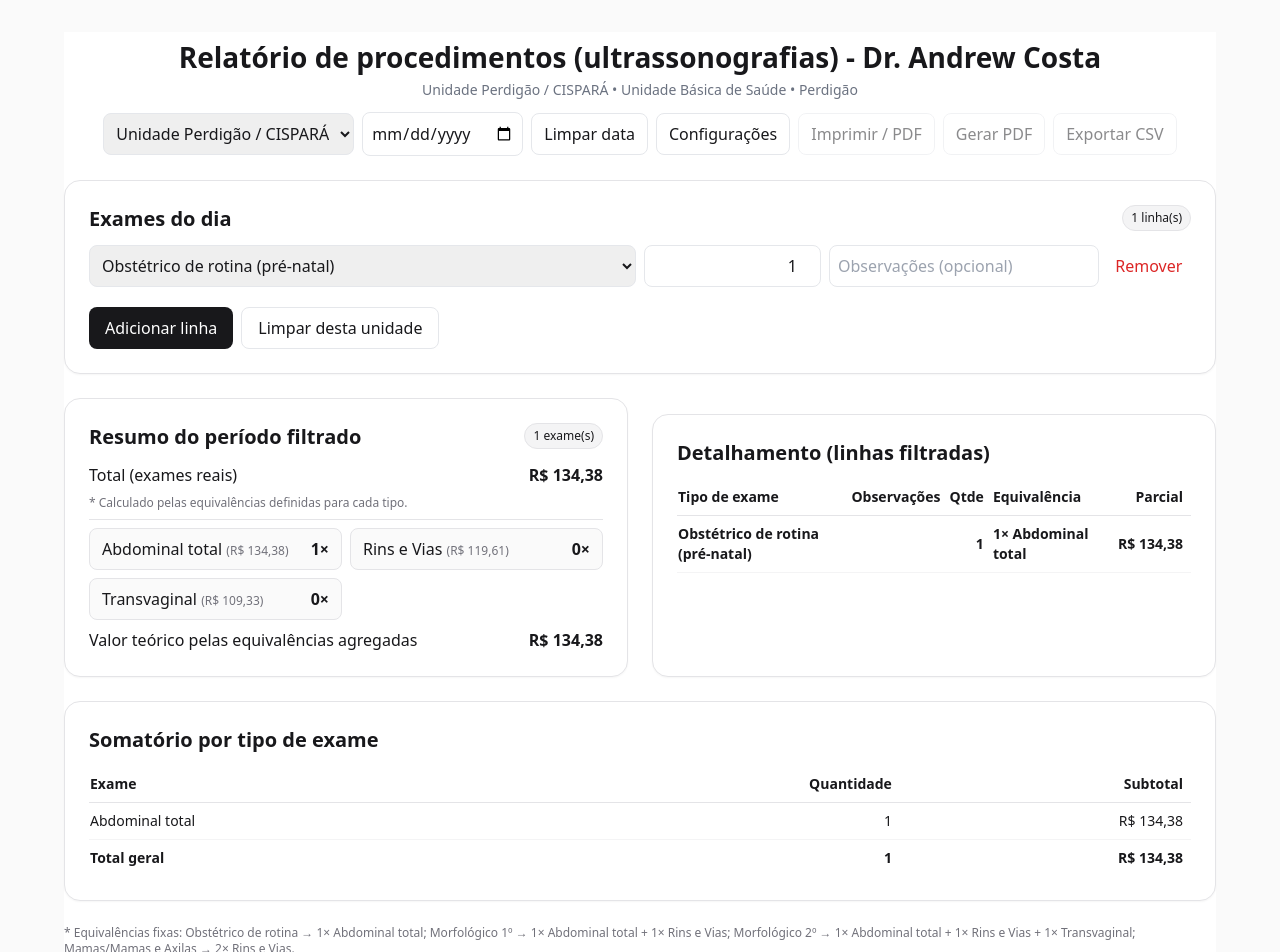
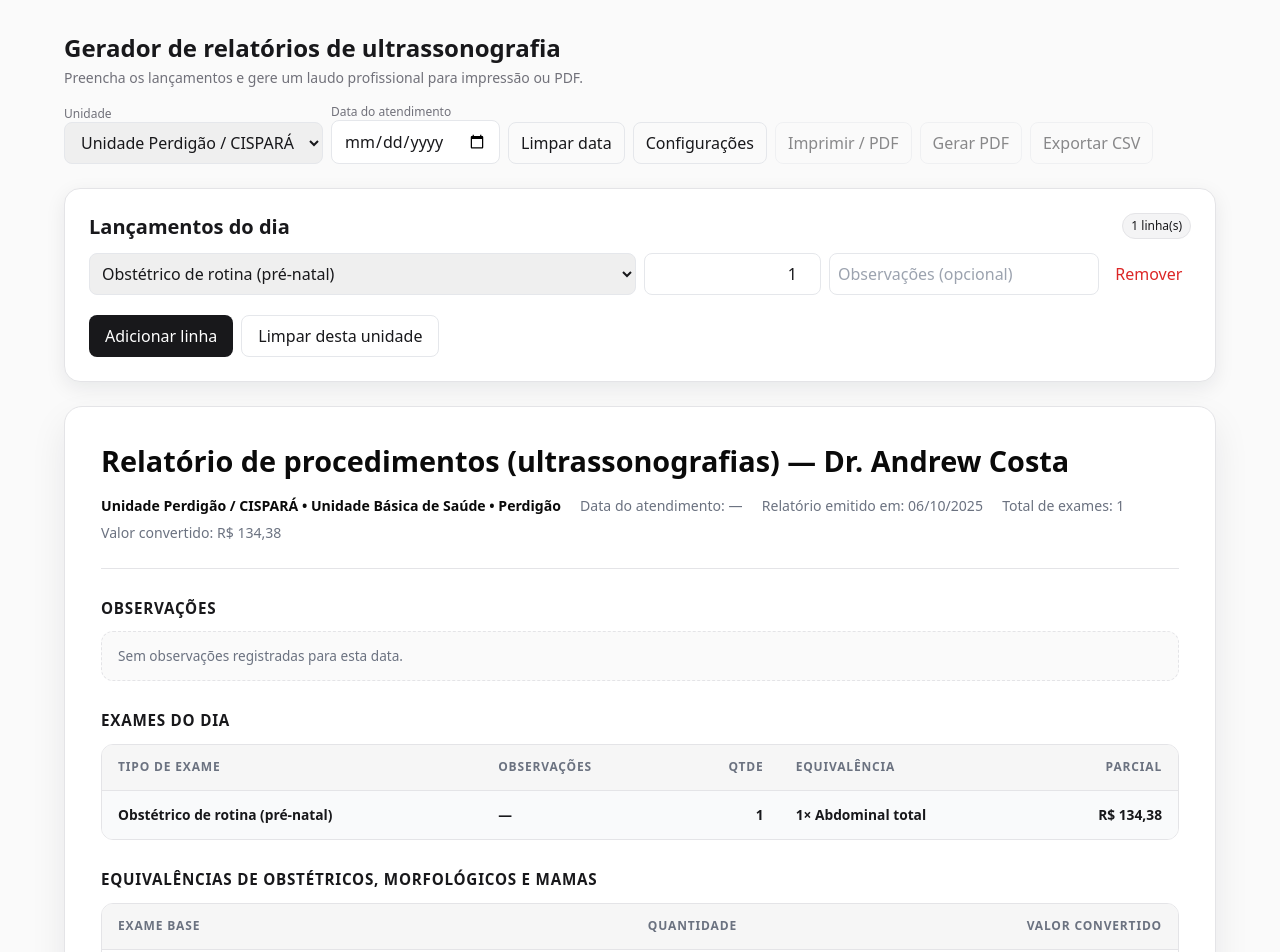
Before and after one commit to DrAndrewCosta/relatorio-equivalencia-cispara, a React (Vite) app in the folder relatorios-ultra-vite/: page / in a window 1280 px wide. Shown: the top 952 px of the page. Built offline with nearby package versions, Linux system fonts and the light colour scheme.

Commit message:
Simplify printable report layout

```diff
--- a/relatorios-ultra-vite/src/App.tsx
+++ b/relatorios-ultra-vite/src/App.tsx
@@ -67,6 +67,20 @@ function expandEquivalenceCounts(rows: Row[]) {
     (Object.keys(def.map) as BaseKey[]).forEach((k) => { counts[k] += (def.map[k] ?? 0) * r.qty; }); });
   return counts;
 }
+
+const describeEquivalenceMap = (map?: EqMap) => {
+  if (!map) return "—";
+  const entries = (Object.entries(map) as [BaseKey, number | undefined][])
+    .filter(([, value]) => typeof value === "number" && value > 0)
+    .map(([key, value]) => [key, Number(value)] as [BaseKey, number]);
+  if (!entries.length) return "—";
+  return entries.map(([k, v]) => `${v}× ${k}`).join(" + ");
+};
+
+const resolveExamLabel = (id: string, custom: CustomExam[]) => {
+  if (id.startsWith("custom:")) { return custom.find((c) => `custom:${c.id}` === id)?.label || "Exame"; }
+  return findExamById(id)?.label || "Exame";
+};
 
 function usePrices() {
   const [prices, setPrices] = useLocalStorage<Prices>("relatorios-precos", {
@@ -186,17 +200,17 @@ export default function App() {
   const [showSettings, setShowSettings] = useState(false);
   const currentClinic = clinics.find((c) => c.id === currentClinicId);
   const printRef = useRef<HTMLDivElement>(null);
+  const [generatedAt] = useState(() => new Date());
 
   const filtered = useMemo(() => rows.filter((r) => (!filterDate || r.date === filterDate) && r.clinicId === currentClinicId), [rows, filterDate, currentClinicId]);
   const filteredChanges = useMemo(() => changes.filter((c) => (!filterDate || c.date === filterDate) && c.clinicId === currentClinicId), [changes, filterDate, currentClinicId]);
 
   const totals = useMemo(() => {
-    const subtotalCents = filtered.reduce((acc, r) => acc + computeRowValue(r, prices, custom), 0);
     const equivalenceCounts = expandEquivalenceCounts(filtered);
-    const equivalenceValue = (Object.keys(equivalenceCounts) as BaseKey[]).reduce((acc, k) => acc + equivalenceCounts[k] * prices[k], 0);
     const examsCount = filtered.reduce((acc, r) => acc + r.qty, 0);
-    return { subtotalCents, equivalenceCounts, equivalenceValue, examsCount };
-  }, [filtered, prices, custom]);
+    return { equivalenceCounts, examsCount };
+  }, [filtered]);
+  const { equivalenceCounts, examsCount } = totals;
 
   type SumRow = { label: string; qty: number; cents: number };
   const sumRows: SumRow[] = useMemo(() => {
@@ -214,25 +228,58 @@ export default function App() {
   }, [filtered, prices, custom]);
 
   const grandTotal = useMemo(() => sumRows.reduce((acc, g) => acc + g.cents, 0), [sumRows]);
+  const detailRows = useMemo(() => filtered.map((r) => {
+    const id = String(r.examId);
+    const isCustom = id.startsWith("custom:");
+    const def = isCustom ? undefined : findExamById(id);
+    const label = resolveExamLabel(id, custom);
+    const equivalence = isCustom ? "—" : describeEquivalenceMap(def?.map);
+    const parcialCents = computeRowValue(r, prices, custom);
+    const obsText = (r.obs ?? "").trim();
+    return { ...r, label, equivalence, parcialCents, obsText, isEquivalence: !isCustom && EQ_IDS.has(id) };
+  }), [filtered, prices, custom]);
+  const observationEntries = useMemo(
+    () => detailRows.filter((r) => r.obsText).map((r) => ({ id: r.id, label: r.label, obs: r.obsText, qty: r.qty })),
+    [detailRows],
+  );
+  const clinicLine = useMemo(() => {
+    const parts = [currentClinic?.name, currentClinic?.place, currentClinic?.city]
+      .map((part) => part?.trim())
+      .filter((part) => part && part.length > 0) as string[];
+    return parts.join(" • ");
+  }, [currentClinic]);
+  const generatedAtLabel = useMemo(() => generatedAt.toLocaleDateString("pt-BR"), [generatedAt]);
+  const observationLines = useMemo(
+    () => observationEntries.map((obs) => `${obs.label}${obs.qty > 1 ? ` (${obs.qty}×)` : ""}: ${obs.obs}`),
+    [observationEntries],
+  );
+  const equivalenceRows = useMemo(
+    () =>
+      (Object.keys(prices) as BaseKey[])
+        .map((key) => ({ key, qty: equivalenceCounts[key], cents: equivalenceCounts[key] * prices[key] }))
+        .filter((row) => row.qty > 0),
+    [prices, equivalenceCounts],
+  );
 
   return (
     <div className="min-h-screen bg-zinc-50 text-zinc-900 p-4 md:p-8">
-      <div className="max-w-6xl mx-auto space-y-6 print:space-y-3 print:pt-0 print-page" ref={printRef}>
-        <header className="print-block report-header">
-          <div className="report-logos">
-            {currentClinic?.logo && (<img src={currentClinic.logo} alt="Logo da unidade" className="h-10 w-auto object-contain rounded-md border border-zinc-200" />)}
+      <div className="max-w-6xl mx-auto space-y-6">
+        <div className="no-print space-y-4">
+          <div className="flex flex-col gap-1">
+            <h1 className="text-2xl font-semibold text-zinc-900">Gerador de relatórios de ultrassonografia</h1>
+            <p className="text-sm text-zinc-500">Preencha os lançamentos e gere um laudo profissional para impressão ou PDF.</p>
           </div>
-          <div className="text-center">
-            <h1 className="report-title">Relatório de procedimentos (ultrassonografias) - Dr. Andrew Costa</h1>
-            <p className="report-subtitle">
-              {currentClinic?.name}{currentClinic?.place ? ` • ${currentClinic.place}` : ""}{currentClinic?.city ? ` • ${currentClinic.city}` : ""}{filterDate ? ` • Data do atendimento: ${fmtBRDate(filterDate)}` : ""}
-            </p>
-          </div>
-          <div className="mt-3 flex items-center justify-center gap-2 no-print">
-            <select className="border rounded-lg px-2 py-2" value={currentClinicId} onChange={(e) => setCurrentClinicId(e.target.value)}>
+          <div className="flex flex-wrap items-end gap-2">
+            <div className="flex flex-col">
+              <label className="text-xs font-medium text-zinc-500" htmlFor="clinic-select">Unidade</label>
+              <select id="clinic-select" className="border rounded-lg px-3 py-2 min-w-[14rem]" value={currentClinicId} onChange={(e) => setCurrentClinicId(e.target.value)}>
                 {clinics.map((c) => (<option key={c.id} value={c.id}>{c.name}</option>))}
               </select>
-            <input type="date" className="border rounded-lg px-2 py-2" value={filterDate} onChange={(e) => setFilterDate(e.target.value)} />
+            </div>
+            <div className="flex flex-col">
+              <label className="text-xs font-medium text-zinc-500" htmlFor="filter-date">Data do atendimento</label>
+              <input id="filter-date" type="date" className="border rounded-lg px-3 py-2" value={filterDate} onChange={(e) => setFilterDate(e.target.value)} />
+            </div>
             <ToolbarButton onClick={() => setFilterDate("")}>Limpar data</ToolbarButton>
             <ToolbarButton onClick={() => setShowSettings(true)}>Configurações</ToolbarButton>
             <ToolbarButton title={!filterDate ? "Selecione a data para imprimir" : filtered.length === 0 ? "Sem lançamentos" : "Imprimir / salvar em PDF"}
@@ -251,9 +298,9 @@ export default function App() {
               Exportar CSV
             </ToolbarButton>
           </div>
-        </header>
-
-        <Card title="Exames do dia" right={<Badge>{filtered.length} linha(s)</Badge>}>
+        </div>
+        <div className="no-print">
+          <Card title="Lançamentos do dia" right={<Badge>{rows.filter((r) => r.clinicId === currentClinicId).length} linha(s)</Badge>}>
             <div className="space-y-3">
               {rows.filter((r) => r.clinicId === currentClinicId).map((row) => (
                 <RowEditor key={row.id} row={row} custom={custom}
@@ -261,7 +308,7 @@ export default function App() {
                   onRemove={() => setRows((prev) => prev.filter((x) => x.id !== row.id))}
                 />
               ))}
-            <div className="pt-2 flex gap-2 no-print">
+              <div className="pt-2 flex flex-wrap gap-2">
                 <button className="px-4 py-2 rounded-lg bg-zinc-900 text-white"
                   onClick={() => setRows((prev) => [...prev, { id: crypto.randomUUID(), clinicId: currentClinicId, date: filterDate || new Date().toISOString().slice(0, 10), examId: "obst_rot", qty: 1, obs: "" }])}>
                   Adicionar linha
@@ -270,93 +317,130 @@ export default function App() {
               </div>
             </div>
           </Card>
+        </div>
+        <div className="report-paper print-block" ref={printRef}>
+          <header className="report-header">
+            <h1 className="report-title">Relatório de procedimentos (ultrassonografias) — Dr. Andrew Costa</h1>
+            <div className="report-meta">
+              <span>{clinicLine || "Unidade não informada"}</span>
+              <span>Data do atendimento: {filterDate ? fmtBRDate(filterDate) : "—"}</span>
+              <span>Relatório emitido em: {generatedAtLabel}</span>
+              <span>Total de exames: {examsCount}</span>
+              <span>Valor convertido: {BRL(fromCents(grandTotal))}</span>
+            </div>
+          </header>
 
-        <div className="grid md:grid-cols-2 gap-6 print:grid-cols-2">
-          <Card title="Resumo do período filtrado" right={<Badge>{totals.examsCount} exame(s)</Badge>}>
-            <div className="space-y-2">
-              <div className="flex items-center justify-between"><span>Total (exames reais)</span><strong>{BRL(fromCents(totals.subtotalCents))}</strong></div>
-              <div className="text-xs text-zinc-500">* Calculado pelas equivalências definidas para cada tipo.</div>
-              <hr className="my-2 border-zinc-200" />
-              <div className="grid grid-cols-2 gap-2">
-                {(Object.keys(prices) as BaseKey[]).map((k) => (
-                  <div key={k} className="flex items-center justify-between bg-zinc-50 border border-zinc-200 rounded-lg px-3 py-2">
-                    <span>{k} <span className="text-xs text-zinc-500">({BRL(fromCents(prices[k]))})</span></span>
-                    <strong>{totals.equivalenceCounts[k]}×</strong>
-                  </div>
+          <section className="report-section">
+            <h2 className="report-section-title">Observações</h2>
+            {observationLines.length > 0 ? (
+              <div className="report-observations-text">
+                {observationLines.map((line, index) => (
+                  <p key={index}>{line}</p>
                 ))}
               </div>
-              <div className="flex items-center justify-between mt-3"><span>Valor teórico pelas equivalências agregadas</span><strong>{BRL(fromCents(totals.equivalenceValue))}</strong></div>
-            </div>
-          </Card>
+            ) : (
+              <p className="report-empty">Sem observações registradas para esta data.</p>
+            )}
+          </section>
 
-          <Card title="Detalhamento (linhas filtradas)">
-            <div className="overflow-auto">
-              <table className="w-full text-sm">
+          <section className="report-section">
+            <h2 className="report-section-title">Exames do dia</h2>
+            {detailRows.length > 0 ? (
+              <div className="report-table-wrapper">
+                <table className="report-table">
                   <thead>
-                  <tr className="text-left border-b border-zinc-200">
-                    <th className="py-2 pr-2">Tipo de exame</th>
-                    <th className="py-2 pr-2">Observações</th>
-                    <th className="py-2 pr-2 text-right">Qtde</th>
-                    <th className="py-2 pr-2">Equivalência</th>
-                    <th className="py-2 pr-2 text-right">Parcial</th>
+                    <tr>
+                      <th>Tipo de exame</th>
+                      <th>Observações</th>
+                      <th className="right">Qtde</th>
+                      <th>Equivalência</th>
+                      <th className="right">Parcial</th>
                     </tr>
                   </thead>
                   <tbody>
-                  {filtered.map((r) => {
-                    const id = String(r.examId);
-                    const isCustom = id.startsWith("custom:");
-                    const def = isCustom ? undefined : findExamById(id);
-                    const label = isCustom ? (custom.find((c) => `custom:${c.id}` === id)?.label || "Exame") : (def?.label || "Exame");
-                    const eq = isCustom ? "—" : ((Object.entries(def?.map || {}) as [BaseKey, number][]).map(([k, v]) => `${v}× ${k}`).join(" + "));
-                    const parcial = fromCents(computeRowValue(r, prices, custom));
-                    const isEqRow = !isCustom && EQ_IDS.has(id);
-                    return (
-                      <tr key={r.id} className={`border-b border-zinc-100 ${isEqRow ? "font-semibold" : ""}`}>
-                        <td className="py-2 pr-2">{label}</td>
-                        <td className="py-2 pr-2">{(r.obs ?? "").trim()}</td>
-                        <td className="py-2 pr-2 text-right">{r.qty}</td>
-                        <td className="py-2 pr-2">{eq}</td>
-                        <td className="py-2 pr-2 text-right">{BRL(parcial)}</td>
+                    {detailRows.map((row) => (
+                      <tr key={row.id} className={row.isEquivalence ? "is-equivalence" : undefined}>
+                        <td>{row.label}</td>
+                        <td>{row.obsText || "—"}</td>
+                        <td className="right">{row.qty}</td>
+                        <td>{row.equivalence}</td>
+                        <td className="right">{BRL(fromCents(row.parcialCents))}</td>
                       </tr>
-                    );
-                  })}
+                    ))}
                   </tbody>
                 </table>
               </div>
-          </Card>
+            ) : (
+              <p className="report-empty">Nenhum lançamento encontrado para a data selecionada.</p>
+            )}
+          </section>
+
+          <section className="report-section">
+            <h2 className="report-section-title">Equivalências de obstétricos, morfológicos e mamas</h2>
+            {equivalenceRows.length > 0 ? (
+              <div className="report-table-wrapper">
+                <table className="report-table">
+                  <thead>
+                    <tr>
+                      <th>Exame base</th>
+                      <th className="right">Quantidade</th>
+                      <th className="right">Valor convertido</th>
+                    </tr>
+                  </thead>
+                  <tbody>
+                    {equivalenceRows.map((row) => (
+                      <tr key={row.key}>
+                        <td>{row.key}</td>
+                        <td className="right">{row.qty}</td>
+                        <td className="right">{BRL(fromCents(row.cents))}</td>
+                      </tr>
+                    ))}
+                  </tbody>
+                </table>
               </div>
+            ) : (
+              <p className="report-empty">Nenhuma equivalência gerada nesta data.</p>
+            )}
+          </section>
 
-        <Card title="Somatório por tipo de exame">
-          <div className="overflow-auto">
-            <table className="w-full text-sm">
+          <section className="report-section">
+            <h2 className="report-section-title">Consolidado por tipo de exame</h2>
+            {sumRows.length > 0 ? (
+              <div className="report-table-wrapper">
+                <table className="report-table">
                   <thead>
-                <tr className="text-left border-b border-zinc-200">
-                  <th className="py-2 pr-2">Exame</th>
-                  <th className="py-2 pr-2 text-right">Quantidade</th>
-                  <th className="py-2 pr-2 text-right">Subtotal</th>
+                    <tr>
+                      <th>Exame</th>
+                      <th className="right">Quantidade</th>
+                      <th className="right">Subtotal</th>
                     </tr>
                   </thead>
                   <tbody>
                     {sumRows.map((g) => (
-                  <tr key={g.label} className="border-b border-zinc-100">
-                    <td className="py-2 pr-2">{g.label}</td>
-                    <td className="py-2 pr-2 text-right">{g.qty}</td>
-                    <td className="py-2 pr-2 text-right">{BRL(fromCents(g.cents))}</td>
+                      <tr key={g.label}>
+                        <td>{g.label}</td>
+                        <td className="right">{g.qty}</td>
+                        <td className="right">{BRL(fromCents(g.cents))}</td>
                       </tr>
                     ))}
-                <tr>
-                  <td className="py-2 pr-2 font-semibold">Total geral</td>
-                  <td className="py-2 pr-2 text-right font-semibold">{sumRows.reduce((acc, g) => acc + g.qty, 0)}</td>
-                  <td className="py-2 pr-2 text-right font-semibold">{BRL(fromCents(grandTotal))}</td>
+                    <tr className="is-total">
+                      <td>Total geral</td>
+                      <td className="right">{sumRows.reduce((acc, g) => acc + g.qty, 0)}</td>
+                      <td className="right">{BRL(fromCents(grandTotal))}</td>
                     </tr>
                   </tbody>
                 </table>
               </div>
-        </Card>
+            ) : (
+              <p className="report-empty">Ainda não há consolidação para esta unidade/data.</p>
+            )}
+          </section>
 
-        <footer className="text-xs text-zinc-500">
-          * Equivalências fixas: Obstétrico de rotina → 1× Abdominal total; Morfológico 1º → 1× Abdominal total + 1× Rins e Vias; Morfológico 2º → 1× Abdominal total + 1× Rins e Vias + 1× Transvaginal; Mamas/Mamas e Axilas → 2× Rins e Vias.
+          <footer className="report-footer">
+            <p>* Equivalências fixas: Obstétrico de rotina → 1× Abdominal total; Morfológico 1º → 1× Abdominal total + 1× Rins e Vias; Morfológico 2º → 1× Abdominal total + 1× Rins e Vias + 1× Transvaginal; Mamas/Mamas e Axilas → 2× Rins e Vias.</p>
+            <p>Relatório gerado automaticamente pelo sistema de controle de ultrassonografias.</p>
           </footer>
+        </div>
       </div>
     </div>
   );
--- a/relatorios-ultra-vite/src/index.css
+++ b/relatorios-ultra-vite/src/index.css
@@ -35,26 +35,153 @@ body {
 .no-export { }
 .print-block { page-break-inside: avoid; }
 .print-page  { background: var(--bg) !important; }
-.report-header { text-align:center; margin-bottom: 1rem; }
-.report-logos { display:flex; align-items:center; justify-content:center; gap:.75rem; margin-bottom:.5rem; }
-.report-logos img { height:40px; width:auto; object-fit:contain; border:1px solid var(--border); border-radius:.375rem; background:#fff; }
-.report-title { font-size: clamp(1.25rem, 2.5vw, 1.75rem); font-weight:700; line-height:1.25; margin:0; }
-.report-subtitle { color: var(--muted); font-size:.875rem; margin-top:.25rem; }
-.card { background: var(--bg); border: 1px solid var(--border); border-radius: 1rem; box-shadow: 0 1px 2px rgba(0,0,0,.04); padding: 1rem; }
+.card {
+  background: var(--bg);
+  border: 1px solid var(--border);
+  border-radius: 1rem;
+  box-shadow: 0 6px 20px rgba(15, 23, 42, 0.08);
+  padding: 1.25rem;
+}
 .card + .card { margin-top: 1rem; }
-.table-wrap { overflow: auto; }
-.table { width:100%; border-collapse:collapse; font-size:.875rem; background:#fff; }
-.table thead tr { border-bottom:1px solid var(--border); }
-.table th, .table td { padding:.5rem .5rem; vertical-align: top; }
-.table td.right, .table th.right { text-align: right; }
-.table tr + tr { border-top: 1px solid #f4f4f5; }
-.tr-strong { font-weight: 600; }
+
+.report-paper {
+  background: var(--bg);
+  border: 1px solid var(--border);
+  border-radius: 18px;
+  padding: 2rem 2.25rem;
+  box-shadow: 0 16px 36px rgba(15, 23, 42, 0.08);
+  display: flex;
+  flex-direction: column;
+  gap: 1.75rem;
+}
+.report-header {
+  display: flex;
+  flex-direction: column;
+  gap: 0.8rem;
+  border-bottom: 1px solid var(--border);
+  padding-bottom: 1.5rem;
+}
+.report-title {
+  margin: 0;
+  font-size: clamp(1.4rem, 2.3vw, 1.8rem);
+  font-weight: 700;
+  color: var(--text);
+}
+.report-meta {
+  display: flex;
+  flex-wrap: wrap;
+  gap: 0.4rem 1.2rem;
+  font-size: 0.88rem;
+  color: var(--muted);
+}
+.report-meta span:first-child {
+  color: var(--text);
+  font-weight: 600;
+}
+
+.report-section {
+  display: flex;
+  flex-direction: column;
+  gap: 0.75rem;
+}
+.report-section-title {
+  margin: 0;
+  font-size: 0.95rem;
+  font-weight: 600;
+  text-transform: uppercase;
+  letter-spacing: 0.05em;
+}
+
+.report-observations-text {
+  border: 1px solid var(--border);
+  border-radius: 12px;
+  background: #fcfcfd;
+  padding: 1rem 1.25rem;
+  font-size: 0.9rem;
+  line-height: 1.55;
+  color: var(--text);
+}
+.report-observations-text p {
+  margin: 0;
+}
+.report-observations-text p + p {
+  margin-top: 0.75rem;
+}
+
+.report-table-wrapper {
+  overflow-x: auto;
+  border-radius: 12px;
+  border: 1px solid var(--border);
+  background: #fff;
+}
+.report-table {
+  width: 100%;
+  border-collapse: collapse;
+  font-size: 0.86rem;
+}
+.report-table thead {
+  background: #f6f6f6;
+}
+.report-table th {
+  text-align: left;
+  padding: 0.85rem 1rem;
+  font-size: 0.75rem;
+  text-transform: uppercase;
+  letter-spacing: 0.07em;
+  color: var(--muted);
+}
+.report-table td {
+  padding: 0.85rem 1rem;
+  border-top: 1px solid var(--border);
+  vertical-align: top;
+}
+.report-table .right { text-align: right; }
+.report-table tbody tr.is-equivalence {
+  background: #f9fafb;
+  font-weight: 600;
+}
+.report-table tbody tr.is-total {
+  background: #f1f5f9;
+  font-weight: 700;
+}
+
+.report-empty {
+  font-size: 0.85rem;
+  color: var(--muted);
+  padding: 0.85rem 1rem;
+  border: 1px dashed var(--border);
+  border-radius: 12px;
+  background: #fafafa;
+}
+
+.report-footer {
+  font-size: 0.75rem;
+  color: var(--muted);
+  display: flex;
+  flex-direction: column;
+  gap: 0.3rem;
+  border-top: 1px solid var(--border);
+  padding-top: 1rem;
+}
+
+@media (max-width: 900px) {
+  .report-paper {
+    padding: 1.5rem;
+  }
+  .report-meta {
+    flex-direction: column;
+    gap: 0.35rem;
+  }
+}
 
 @media print{
   .no-print, .no-print * { display:none !important; }
   @page { size: A4 portrait; margin: 12mm 10mm; }
   body { background:#fff !important; color:#000 !important; }
-  .print-block, .report-header, .card, .table-wrap, table { page-break-inside: avoid; }
-  .table thead tr { border-bottom-color:#cfcfd4; }
-  .table tr + tr { border-top-color:#eaeaee; }
+  .print-block, .report-paper, .report-section, .report-table-wrapper, .report-header { page-break-inside: avoid; }
+  .report-paper { box-shadow: none; border: none; padding: 0; }
+  .card { box-shadow: none; }
+  .report-table-wrapper { border-color: #d4d4d8; }
+  .report-table thead { background: #f1f5f9 !important; }
+  .report-table tbody tr.is-total { background: #e2e8f0 !important; }
 }
```
Lines whose indentation alone changed are shown as unchanged.
